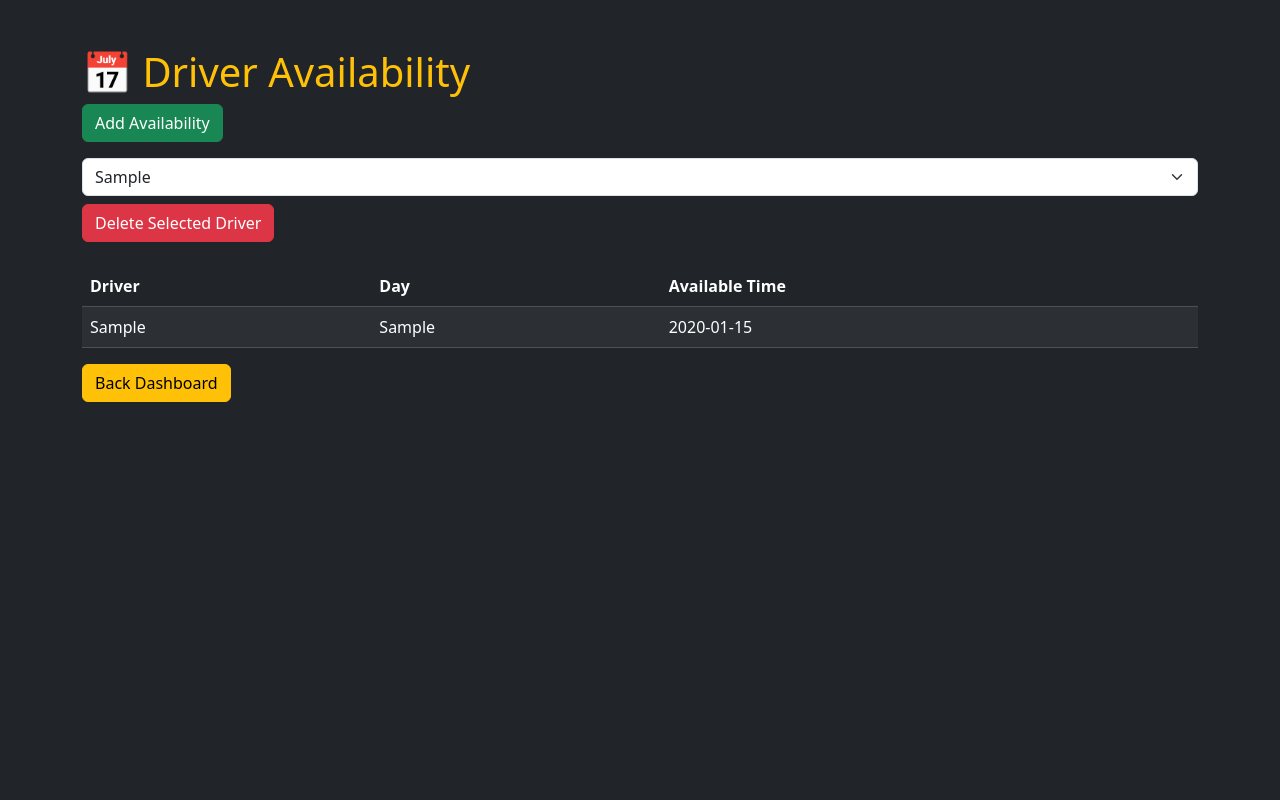
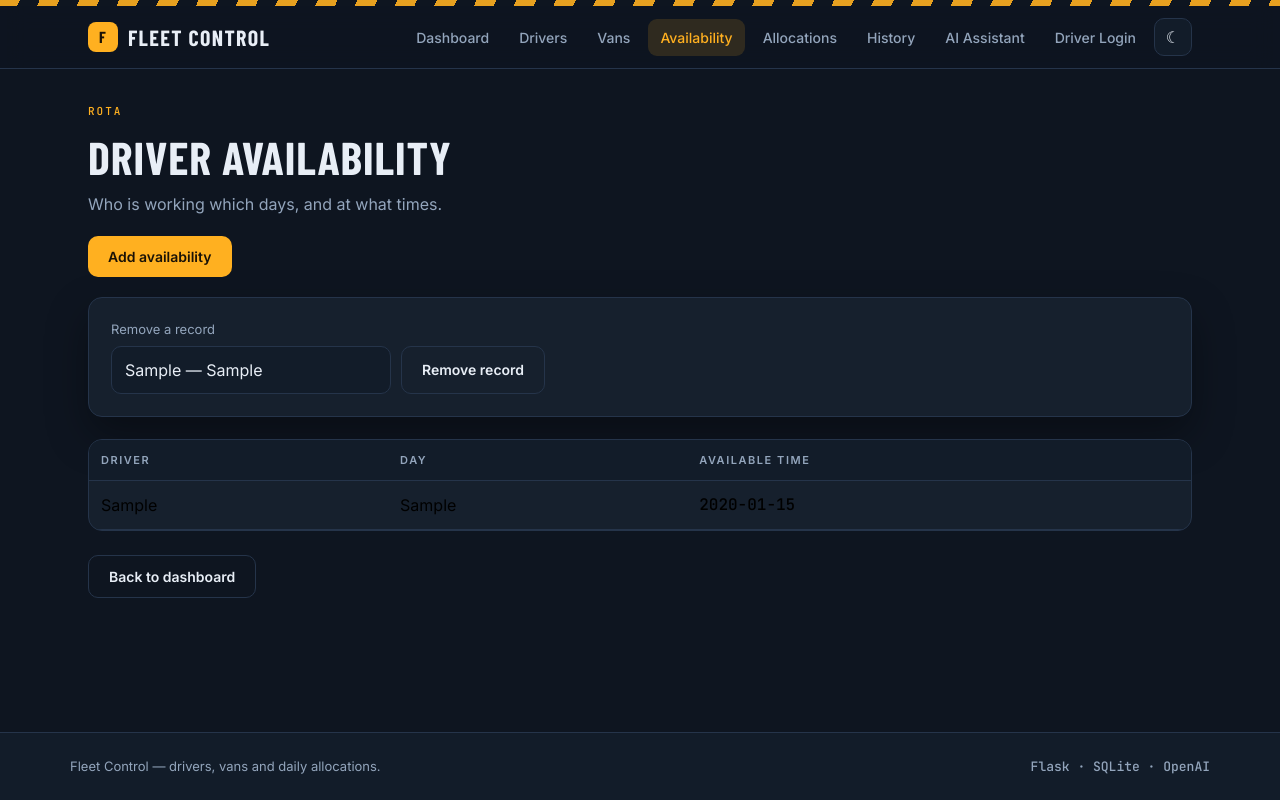
Before and after one commit to mbadr3227-sys/ai-fleet-management, a Flask app: page /availability in a window 1280 px wide. Run offline with Flask 3, Linux system fonts and the light colour scheme; tables that the repository leaves empty hold one stand-in row (values such as "Sample post").

Commit message:
Refactor availability.html with template inheritance

```diff
--- a/templates/availability.html
+++ b/templates/availability.html
@@ -1,36 +1,38 @@
-<!DOCTYPE html>
-<html>
-<head>
-    <title>Availability</title>
-    <link href="https://cdn.jsdelivr.net/npm/bootstrap@5.3.3/dist/css/bootstrap.min.css" rel="stylesheet">
-</head>
+{% extends "base.html" %}
 
-<body class="bg-dark text-white">
-<div class="container mt-5">
+{% block title %}Availability — Fleet Control{% endblock %}
 
-    <h1 class="text-warning">📅 Driver Availability</h1>
+{% block content %}
 
-    <a href="/add_availability" class="btn btn-success mb-3">Add Availability</a>
+<span class="eyebrow">Rota</span>
+<h1 class="mt-2">Driver availability</h1>
+<p class="muted">Who is working which days, and at what times.</p>
 
-    <form method="POST" action="/delete_availability" class="mb-3">
+<div style="display:flex;gap:10px;flex-wrap:wrap;margin:20px 0">
+  <a href="/add_availability" class="btn btn-fleet">Add availability</a>
+</div>
 
-        <select name="driver" class="form-select mb-2">
+<div class="panel reveal" style="margin-bottom:22px">
+  <form method="POST" action="/delete_availability" onsubmit="return confirm('Remove this availability record?')">
+    <label for="driver">Remove a record</label>
+    <div style="display:flex;gap:10px;flex-wrap:wrap">
+      <select name="driver" id="driver" class="form-select" style="max-width:280px">
         {% for item in availability %}
-            <option value="{{ item.driver }}">{{ item.driver }}</option>
+        <option value="{{ item.driver }}">{{ item.driver }} — {{ item.day }}</option>
         {% endfor %}
       </select>
+      <button type="submit" class="btn btn-ghost">Remove record</button>
+    </div>
+  </form>
+</div>
 
-        <button type="submit" class="btn btn-danger">
-            Delete Selected Driver
-        </button>
-
-    </form>
-    <table class="table table-dark table-striped mt-4">
+<div class="table-wrap reveal">
+  <table class="table">
     <thead>
       <tr>
         <th>Driver</th>
         <th>Day</th>
-                <th>Available Time</th>
+        <th>Available time</th>
       </tr>
     </thead>
     <tbody>
@@ -38,14 +40,19 @@
       <tr>
         <td>{{ item.driver }}</td>
         <td>{{ item.day }}</td>
-            <td>{{ item.time}}</td>
+        <td class="mono">{{ item.time }}</td>
+      </tr>
+      {% else %}
+      <tr>
+        <td colspan="3" class="muted" style="text-align:center;padding:30px">
+          Nothing recorded yet. Add a driver's working days to build the rota.
+        </td>
       </tr>
       {% endfor %}
     </tbody>
   </table>
+</div>
 
-    <a href="/" class="btn btn-warning">Back Dashboard</a>
+<a href="/" class="btn btn-ghost mt-4">Back to dashboard</a>
 
-</div>
-</body>
-</html>
+{% endblock %}
```
Lines whose indentation alone changed are shown as unchanged.
